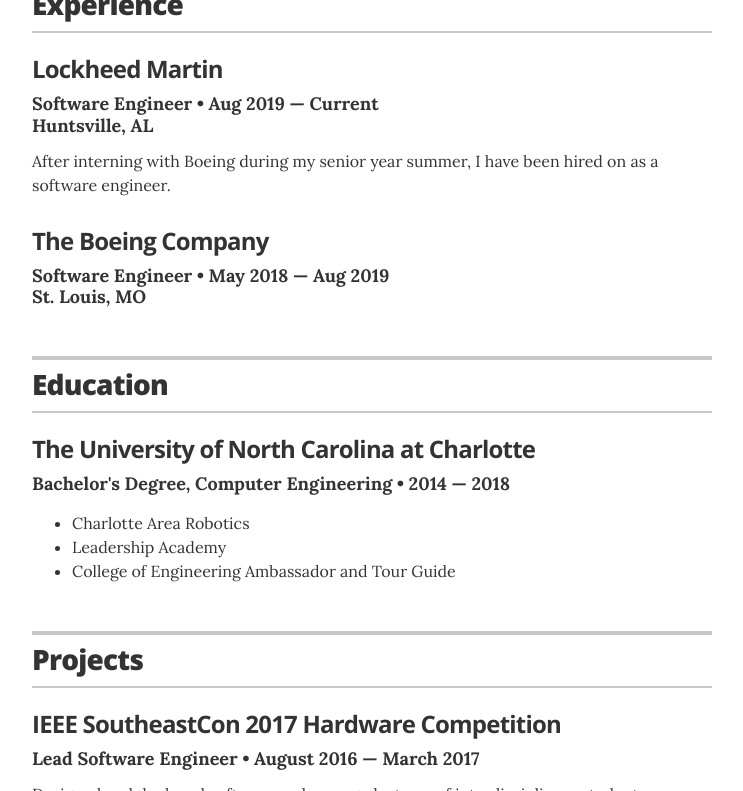
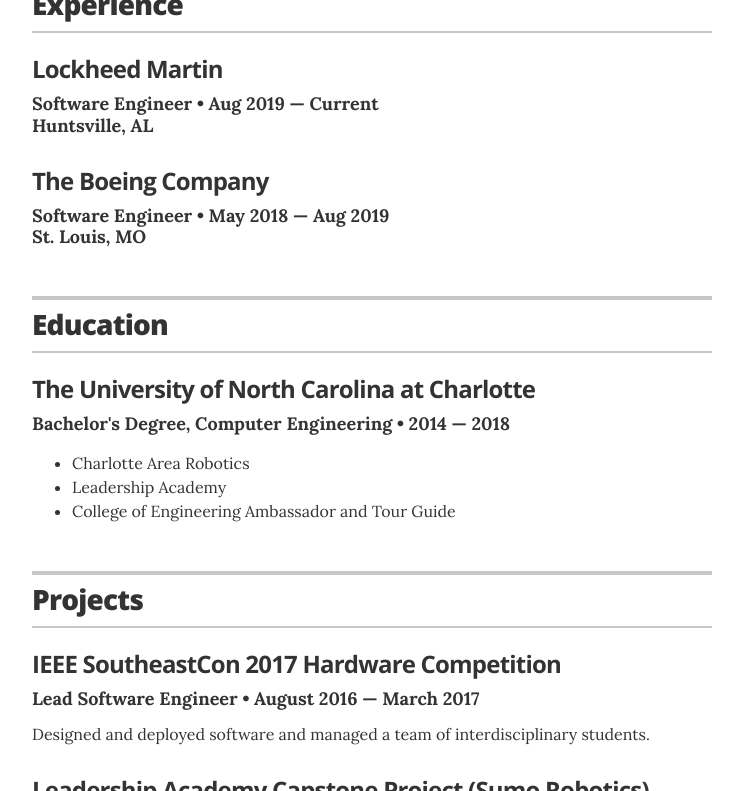
Before and after one commit to FueledbyJordan/resume, a Jekyll site: the page built from index.html, in a window 1280 px wide and 900 px high, scrolled down 358 px, cut to the strip 109-900 px from the top of the window. Shown: the whole strip, without its empty margins (268-1011 px from the left). Built offline with Jekyll 4.4.1, drawn with Linux system fonts in a browser that asks for light colours.

Commit message:
remove content from lockheed job

```diff
--- a/_layouts/resume.html
+++ b/_layouts/resume.html
@@ -56,7 +56,7 @@
         <div class="resume-item" itemscope itemprop="worksFor" itemtype="http://schema.org/Organization">
             <h3 class="resume-item-title" itemprop="name">Lockheed Martin</h3>
           <h4 class="resume-item-details" itemprop="description">Software Engineer &bull;  Aug 2019 &mdash;  Current <br>Huntsville, AL</h4>
-          <p class="resume-item-copy">After interning with Boeing during my senior year summer, I have been hired on as a software engineer.</p>
+          <!--<p class="resume-item-copy"></p>-->
         </div><!-- end of resume-item -->
 
         <!-- Duplicate these resume-item elements and edit accordingly for each job you want to add here -->
```
